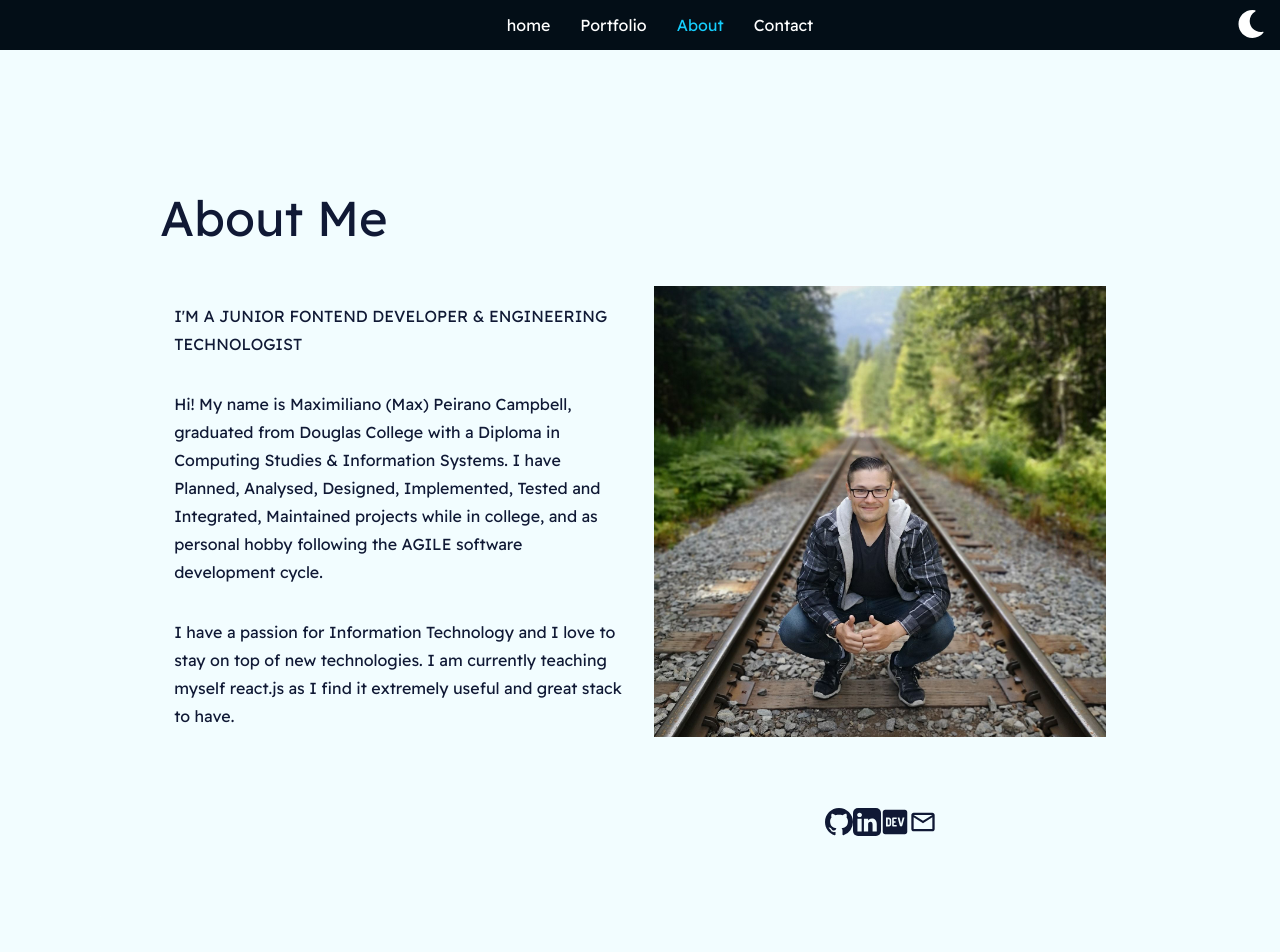
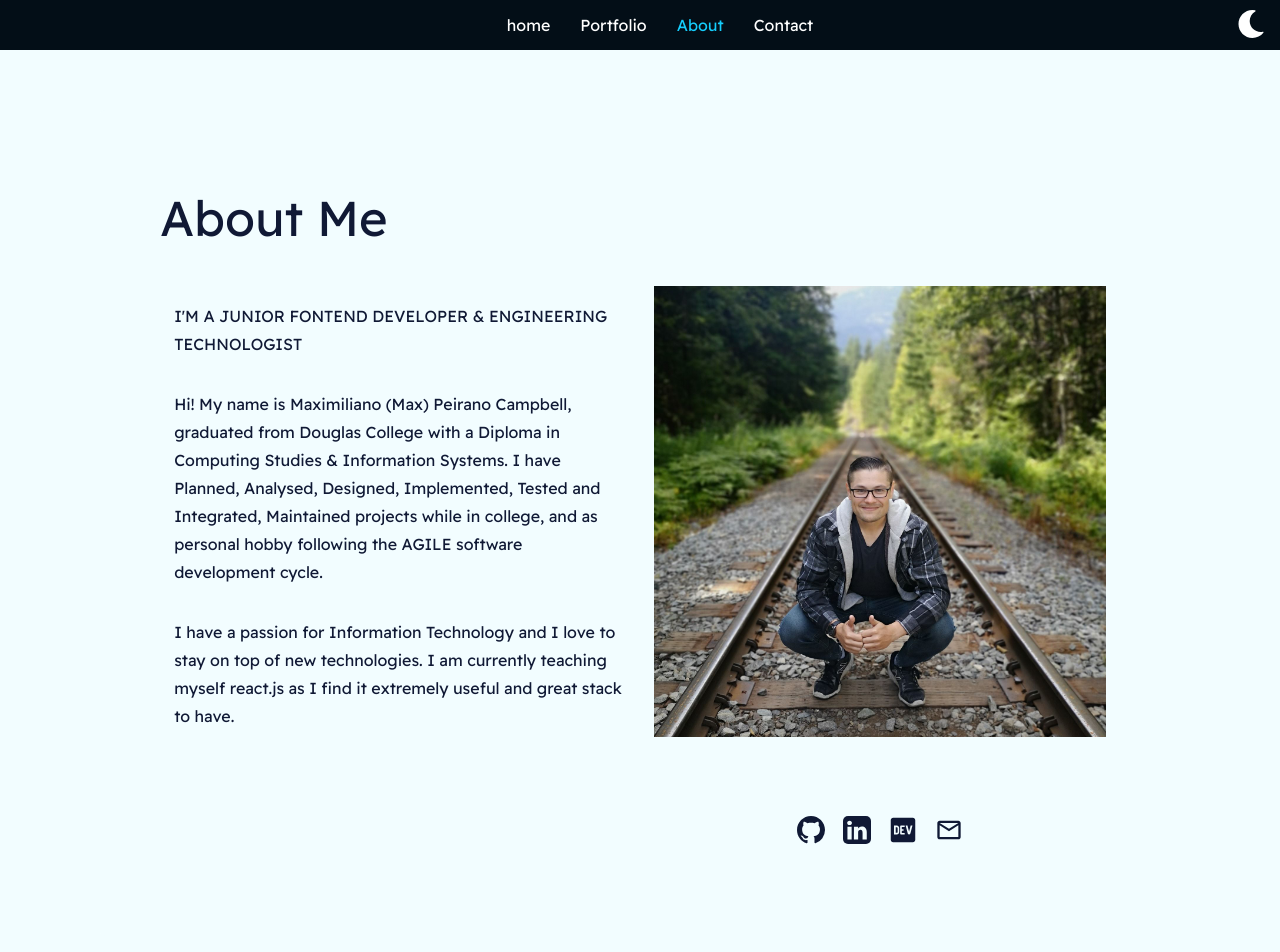
Before and after one commit to maxi-pc/maxcampbell.ca, a React (Create React App) app: page /About in a window 1280 px wide. Shown: the top 952 px of the page. Built offline with nearby package versions, Linux system fonts and the light colour scheme; a web font is replaced by a local one.

Commit message:
merged feature to master

```diff
--- a/src/components/socialIcons.jsx
+++ b/src/components/socialIcons.jsx
@@ -19,9 +19,9 @@ const MySocials = () => {
 
     return (
         <> <h2></h2>
-      <div className='social-container'> <AttentionSeeker>
-        {listIcons}</AttentionSeeker>
-        </div>
+      <AttentionSeeker><div className='social-container'>
+        {listIcons}
+        </div></AttentionSeeker>
       </>
       );
     }
```
